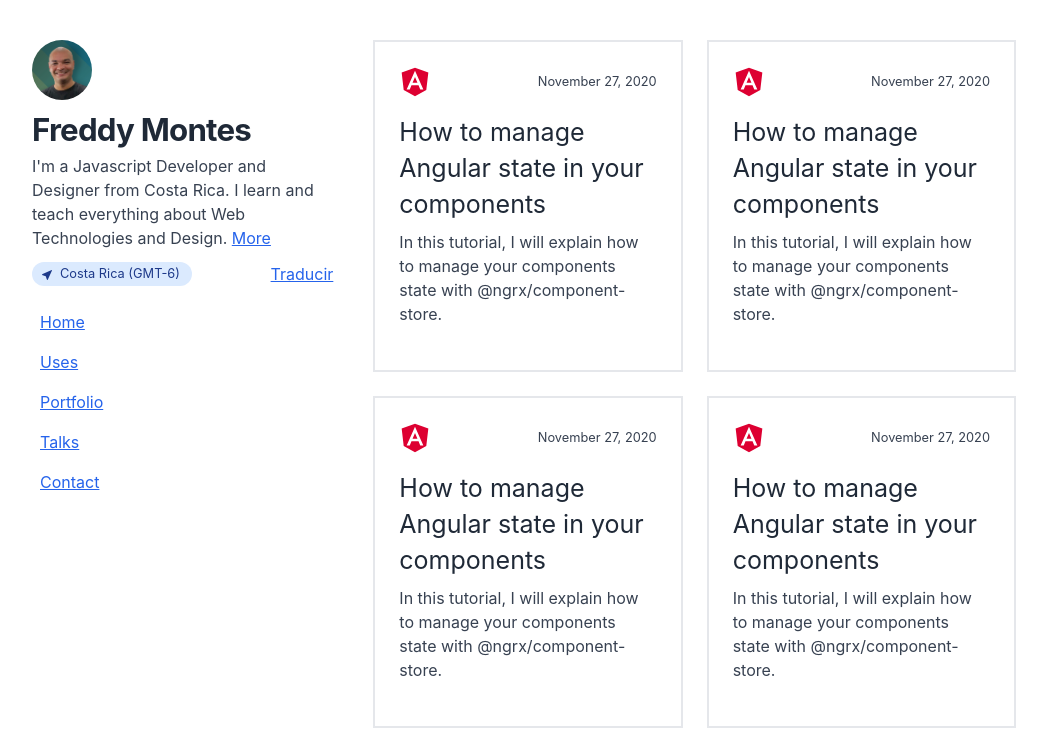
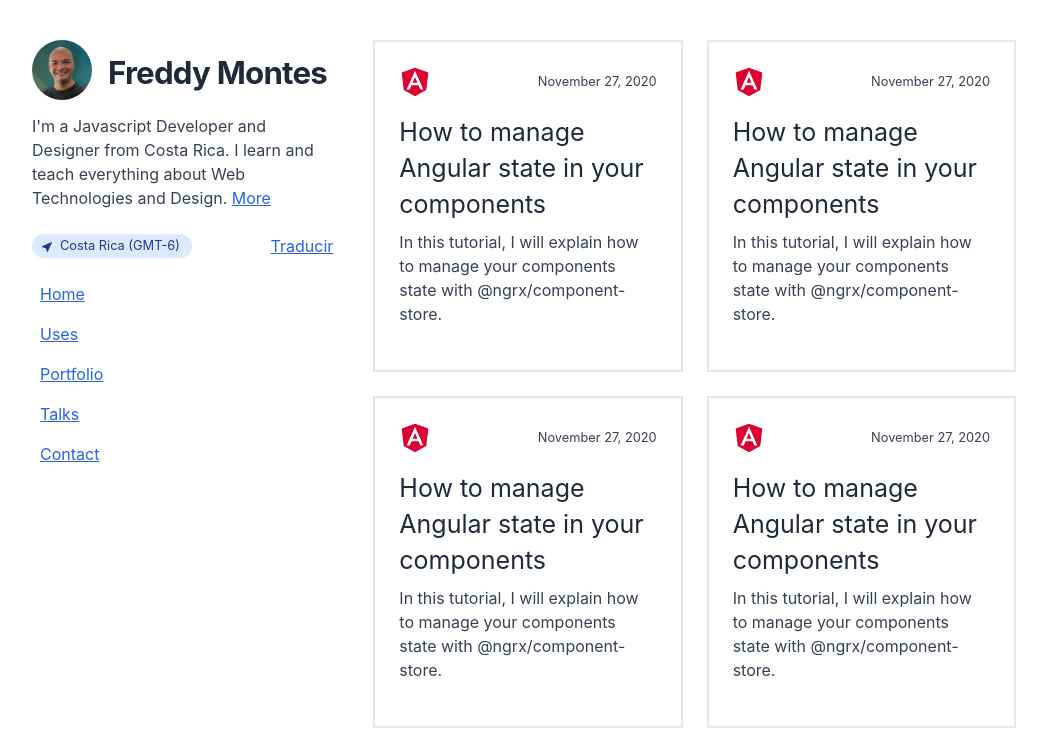
Before and after one commit to fmontes/fmontes.com, a Next.js app: page / in a window 1280 px wide. Shown: the top 750 px of the page, without its empty margins (116-1163 px from the left). Built offline with nearby package versions, Linux system fonts and the light colour scheme.

Commit message:
Improve header

```diff
--- a/components/Header.tsx
+++ b/components/Header.tsx
@@ -10,9 +10,9 @@ function Header(): JSX.Element {
 
     return (
         <>
-            <header className="flex items-center justify-between">
-                <div className="flex lg:flex-col">
-                    <div className="flex-shrink-0 mr-4" style={{ width: `${AVATAR_SIZE}px` }}>
+            <header>
+                <div className="flex items-center mb-2">
+                    <div className="flex-shrink-0 mr-4">
                         <Image
                             className="rounded-full"
                             height={60}
@@ -20,9 +20,10 @@ function Header(): JSX.Element {
                             width={60}
                         />
                     </div>
+                    <h3 className="font-bold tracking-tight m-0 text-xl">Freddy Montes</h3>
+                </div>
                 <div>
-                        <h3 className="font-bold tracking-tight m-0 text-xl">Freddy Montes</h3>
-                        <p className="mt-0 mb-3">
+                    <p className="mt-0 mb-6">
                         {t('bio')} <a href="/about-me">{t('more')}</a>
                     </p>
                     <div className="flex justify-between items-center">
@@ -44,7 +45,6 @@ function Header(): JSX.Element {
                         <Translate />
                     </div>
                 </div>
-                </div>
             </header>
 
             <Nav />
```
Lines whose indentation alone changed are shown as unchanged.
